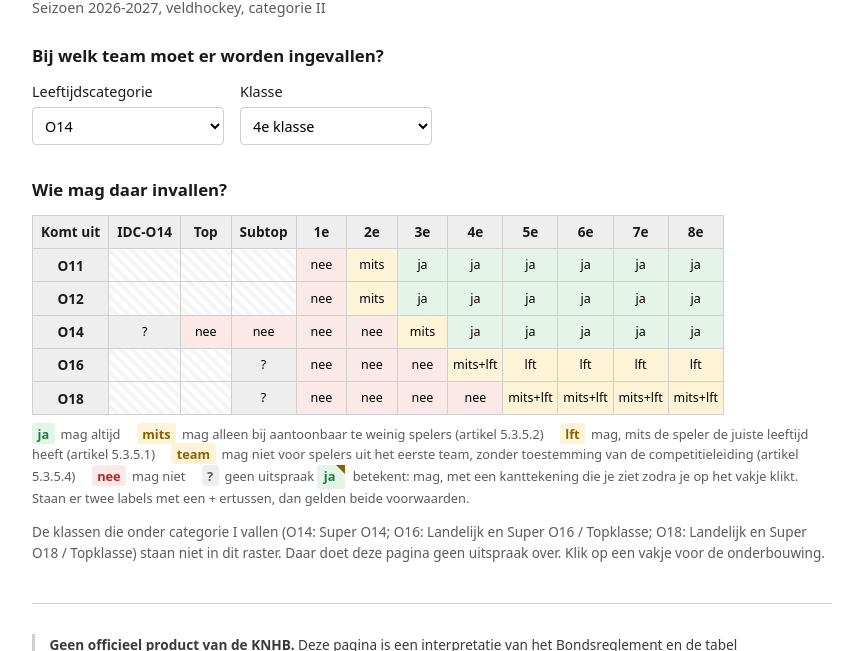
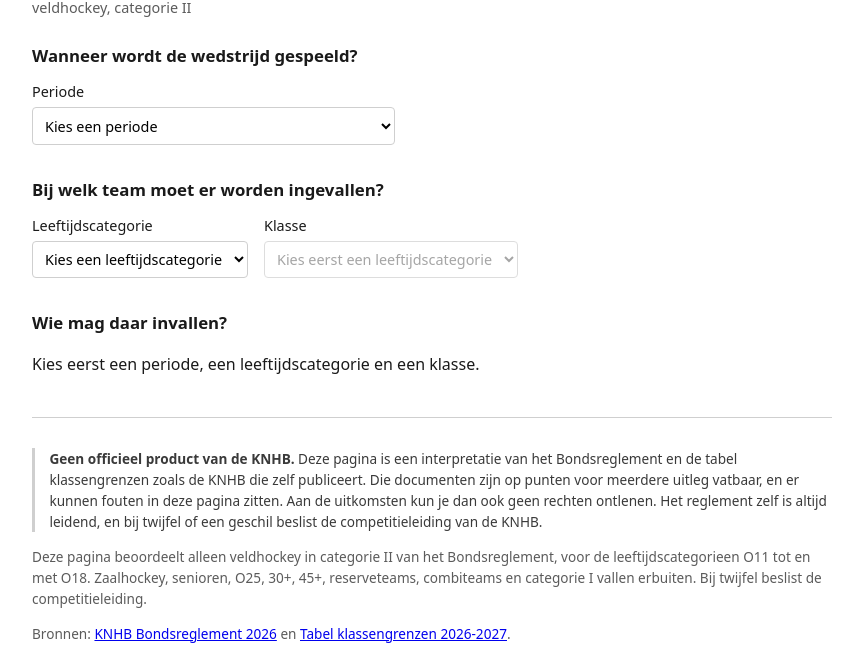
Before and after one commit to faijdherbe/invalmatrix, a website with bundled scripts: page index.html in a window 1280 px wide. Shown: the part 71-722 px from the top of the page, without its empty margins (208-1065 px from the left). Built offline with nearby package versions, Linux system fonts and the light colour scheme.

Commit message:
feat: laat de gebruiker de periode kiezen en start met een lege keuze
De pagina vraagt nu eerst wanneer de wedstrijd gespeeld wordt, en geeft daarna
pas het raster. De leeftijdscategorie en de klasse hadden een harde
standaardwaarde (O14 en 4e klasse); die zijn eruit, zodat de pagina niet meer
een antwoord toont op een vraag die de gebruiker niet heeft gesteld. Zolang de
keuze onvolledig is staat er een regel die alleen noemt wat er nog ontbreekt.

Het seizoen verhuist van de contextregel naar de keuzelijst, want het twee keer
noemen wordt verwarrend zodra er een tweede seizoen bij komt.

```diff
--- a/app.js
+++ b/app.js
@@ -1,8 +1,11 @@
-import { AGE_CATEGORIES, CLASSES, COLUMNS, CATEGORY_I, SEASON, DISCIPLINE } from "./data.js";
-import { assess, overview, categoryINotice } from "./rules.js";
+import { AGE_CATEGORIES, CLASSES, COLUMNS, CATEGORY_I, PERIODS, SEASON, DISCIPLINE } from "./data.js";
+import { assess, overview, categoryINotice, periodCategoryIClasses } from "./rules.js";
+import { listWithAnd, missingChoicesSentence } from "./selection.js";
 import { ARTICLES } from "./articles.js";
 import { toBlocks } from "./article-text.js";
 
+const period = document.getElementById("period");
+const missingChoices = document.getElementById("missing-choices");
 const borrowerCategory = document.getElementById("borrower-category");
 const borrowerClass = document.getElementById("borrower-class");
 const grid = document.getElementById("grid");
@@ -16,7 +19,7 @@ const result = document.getElementById("result");
 
 let selectedLender = null;
 
-document.getElementById("context").textContent = `Seizoen ${SEASON}, ${DISCIPLINE}, categorie II`;
+document.getElementById("context").textContent = `${DISCIPLINE}, categorie II`;
 
 // Also safe inside an attribute (title, data-*): innerHTML already escapes angle brackets and
 // the ampersand, but not the quote character that always surrounds the attributes here.
@@ -31,19 +34,46 @@ function label(category, classId) {
   return found ? found.label : classId;
 }
 
+// The empty option that every choice starts on. Its value is the empty string, so
+// missingChoicesSentence sees it as not chosen.
+function addPlaceholder(select, text) {
+  const option = document.createElement("option");
+  option.value = "";
+  option.textContent = text;
+  select.append(option);
+}
+
+function fillPeriods() {
+  addPlaceholder(period, "Kies een periode");
+  for (const item of PERIODS) {
+    const option = document.createElement("option");
+    option.value = item.id;
+    option.textContent = `${SEASON}, ${item.label}`;
+    period.append(option);
+  }
+}
+
 function fillCategories() {
+  addPlaceholder(borrowerCategory, "Kies een leeftijdscategorie");
   for (const category of AGE_CATEGORIES) {
     const option = document.createElement("option");
     option.value = category;
     option.textContent = category;
     borrowerCategory.append(option);
   }
-  borrowerCategory.value = "O14";
 }
 
+// The class choice depends on the age category, so it stays disabled until there is one.
 function fillClasses() {
   const current = borrowerClass.value;
   borrowerClass.innerHTML = "";
+  if (!borrowerCategory.value) {
+    addPlaceholder(borrowerClass, "Kies eerst een leeftijdscategorie");
+    borrowerClass.disabled = true;
+    return;
+  }
+  borrowerClass.disabled = false;
+  addPlaceholder(borrowerClass, "Kies een klasse");
   for (const classItem of CLASSES[borrowerCategory.value]) {
     const option = document.createElement("option");
     option.value = classItem.id;
@@ -51,7 +81,17 @@ function fillClasses() {
     borrowerClass.append(option);
   }
   const exists = CLASSES[borrowerCategory.value].some((c) => c.id === current);
-  borrowerClass.value = exists ? current : "4e";
+  borrowerClass.value = exists ? current : "";
+}
+
+function currentSelection() {
+  return { period: period.value, category: borrowerCategory.value, classId: borrowerClass.value };
+}
+
+// rules.js expects null for "no period chosen", while an unchosen select yields the empty string.
+// Everything that goes into rules.js passes through here.
+function currentPeriod() {
+  return period.value || null;
 }
 
 function currentBorrower() {
@@ -165,12 +205,6 @@ function cellHtml(cell) {
   return `${escape(text)}${srOnlyRequirementsHtml(cell.requirements)}${caveat}`;
 }
 
-// Dutch enumeration: "a, b en c". With one item or none no commas or "en" are needed.
-function listWithAnd(items) {
-  if (items.length <= 1) return items.join("");
-  return `${items.slice(0, -1).join(", ")} en ${items[items.length - 1]}`;
-}
-
 // Sums up which classes fall under category I, for the footnote under the grid. Generated from
 // CATEGORY_I and CLASSES, so the text follows along automatically when that data changes.
 function categoryIList() {
@@ -180,6 +214,16 @@ function categoryIList() {
       return `${category}: ${listWithAnd(labels)}`;
     })
     .join("; ");
+}
+
+// The switching classes that are category I in the chosen period. Those do have a column in the
+// grid, unlike the fixed category I classes, so the footnote names them separately.
+function periodCategoryIText(periodId) {
+  const classes = periodCategoryIClasses(periodId);
+  if (classes.length === 0) return "";
+  const names = classes.map((item) => `${item.category} ${label(item.category, item.classId)}`);
+  const periodName = PERIODS.find((p) => p.id === periodId).label;
+  return ` In de ${periodName} valt ${listWithAnd(names)} daar ook onder.`;
 }
 
 // Builds the table for wide screens from the same rows as the mobile view.
@@ -261,8 +305,19 @@ function mobileCategoryHtml(row) {
 }
 
 function showGrid() {
+  const selection = currentSelection();
+  const missing = missingChoicesSentence(selection);
+  missingChoices.textContent = missing;
+  if (missing) {
+    grid.innerHTML = "";
+    mobileOverview.innerHTML = "";
+    gridFootnote.textContent = "";
+    hideDetail();
+    return;
+  }
+
   const borrower = currentBorrower();
-  const notice = categoryINotice(borrower);
+  const notice = categoryINotice(borrower, currentPeriod());
   if (notice) {
     grid.innerHTML = `<p class="out-of-scope-notice">${escape(notice)}</p>`;
     mobileOverview.innerHTML = "";
@@ -271,13 +326,13 @@ function showGrid() {
     return;
   }
 
-  const rows = overview(borrower);
+  const rows = overview(borrower, currentPeriod());
   grid.innerHTML = gridTableHtml(rows);
   mobileOverview.innerHTML =
     rows.map(mobileCategoryHtml).join("") + `<p class="mobile-explanation">${mobileExplanationHtml()}</p>`;
 
   gridFootnote.textContent =
-    `De klassen die onder categorie I vallen (${categoryIList()}) staan niet in dit raster. Daar doet deze pagina geen uitspraak over. Klik op een vakje voor de onderbouwing.`;
+    `De klassen die onder categorie I vallen (${categoryIList()}) staan niet in dit raster.${periodCategoryIText(currentPeriod())} Daar doet deze pagina geen uitspraak over. Klik op een vakje voor de onderbouwing.`;
 
   for (const button of [...grid.querySelectorAll("button[data-category]"), ...mobileOverview.querySelectorAll("button[data-category]")]) {
     button.addEventListener("click", () => {
@@ -370,14 +425,14 @@ function showDetail() {
 
   const entered = birthDate.value;
   const date = entered ? new Date(`${entered}T00:00:00Z`) : null;
-  const outcome = assess(selectedLender, borrower, date);
+  const outcome = assess(selectedLender, borrower, date, currentPeriod());
 
   // Whether the date of birth still matters is independent of the date that was entered: without a
   // date assess() can only return "allowed" when the class itself permits it (age is null then, so
   // it cannot block the outcome, see assess() in rules.js). Is that outcome already not-allowed or
   // out-of-scope, then no date changes anything about it and we hide the field. This calculates
   // nothing about substitution rules itself, it only reuses assess() with an empty date.
-  const withoutDate = assess(selectedLender, borrower, null);
+  const withoutDate = assess(selectedLender, borrower, null, currentPeriod());
   birthDateField.hidden = withoutDate.verdict !== "allowed";
 
   result.className = outcome.verdict;
@@ -391,10 +446,12 @@ function showDetail() {
   ].join("");
 }
 
+fillPeriods();
 fillCategories();
 fillClasses();
 showGrid();
 
+period.addEventListener("change", showGrid);
 borrowerCategory.addEventListener("change", () => {
   fillClasses();
   showGrid();
--- a/index.html
+++ b/index.html
@@ -15,6 +15,15 @@
 
 <main>
   <section class="step">
+    <h2>Wanneer wordt de wedstrijd gespeeld?</h2>
+    <div class="choices">
+      <label>Periode
+        <select id="period"></select>
+      </label>
+    </div>
+  </section>
+
+  <section class="step">
     <h2>Bij welk team moet er worden ingevallen?</h2>
     <div class="choices">
       <label>Leeftijdscategorie
@@ -28,6 +37,7 @@
 
   <section class="step">
     <h2>Wie mag daar invallen?</h2>
+    <p class="missing-choices" id="missing-choices" aria-live="polite"></p>
     <div id="grid" class="grid-view" aria-live="polite"></div>
     <div id="mobile-overview" class="mobile-view" aria-live="polite"></div>
     <p class="footnote" id="grid-footnote"></p>
--- a/style.css
+++ b/style.css
@@ -377,3 +377,7 @@ footer {
   padding-left: 0.9rem;
   color: #3a3a3a;
 }
+
+.missing-choices:empty {
+  display: none;
+}
```
Also changed, not shown: test/page-text.test.js (+16 -0 lines).
